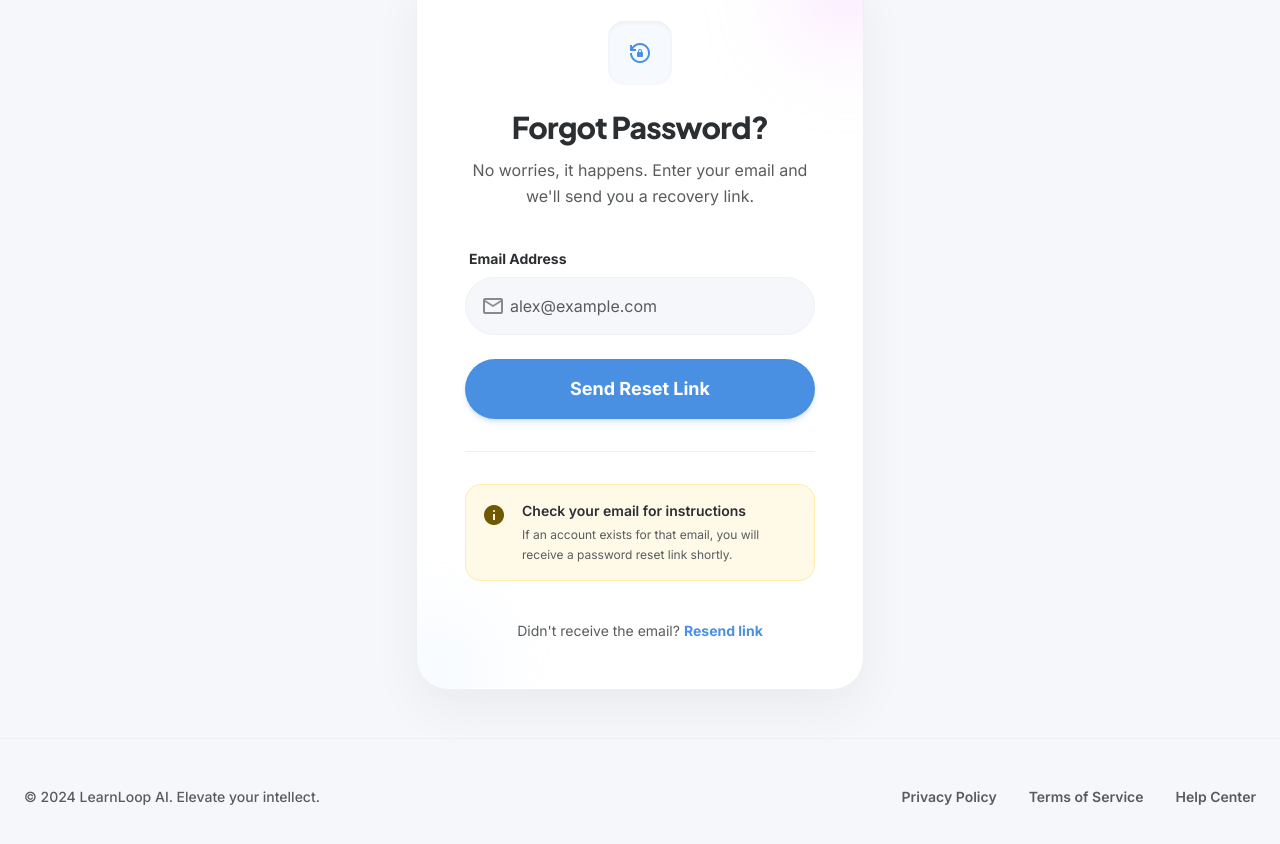
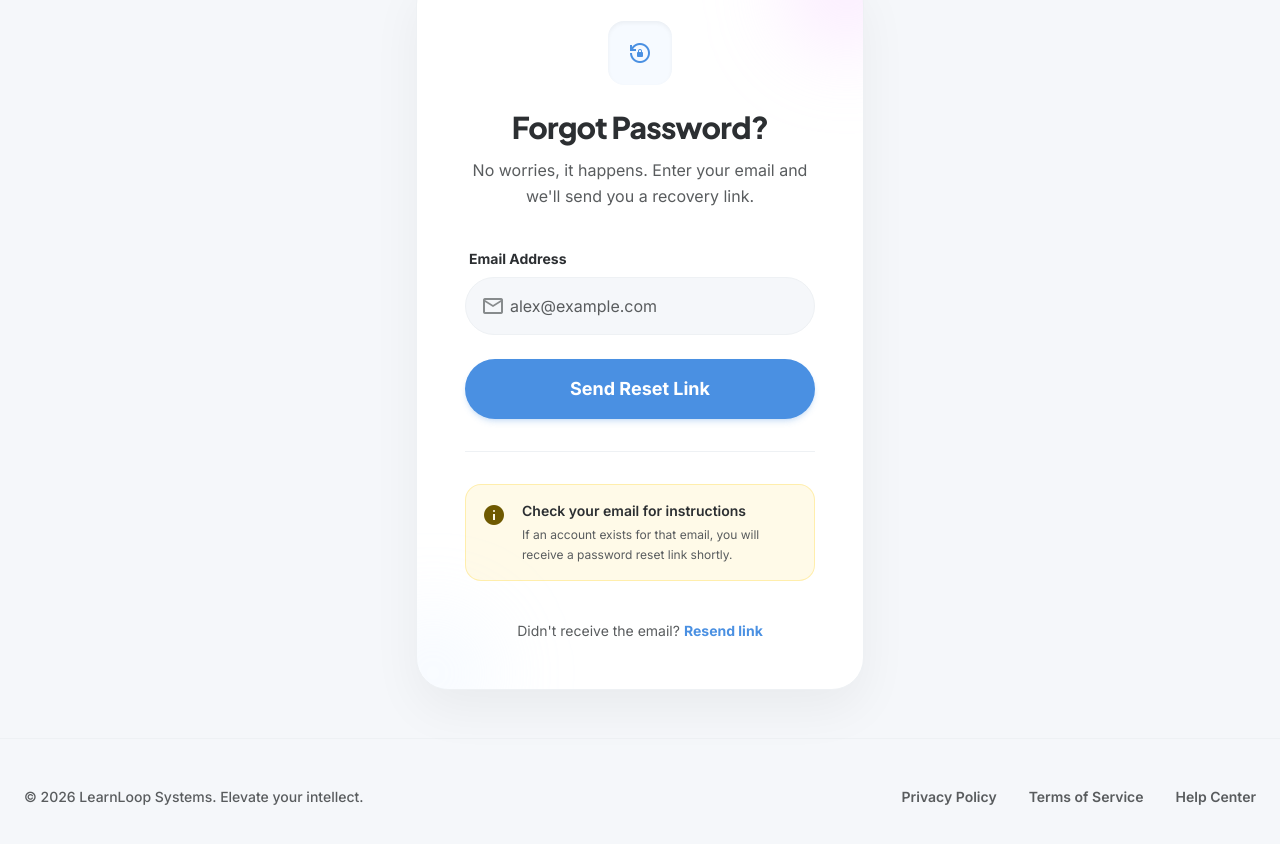
Before and after one commit to nwhator/LearnLoop, a Next.js app: page /forgot-password in a window 1280 px wide. Shown: the part 156-1000 px from the top of the page. Built offline with nearby package versions, Linux system fonts and the light colour scheme.

Commit message:
Update page.tsx, Footer on forget password screen

```diff
--- a/app/(auth)/forgot-password/page.tsx
+++ b/app/(auth)/forgot-password/page.tsx
@@ -89,7 +89,7 @@ export default function ForgotPasswordPage() {
       <footer className="w-full py-12 px-6 max-w-7xl mx-auto border-t border-surface-container">
         <div className="flex flex-col md:flex-row justify-between items-center gap-6">
           <div className="text-surface-variant text-sm font-medium">
-            © 2024 LearnLoop AI. Elevate your intellect.
+            © 2026 LearnLoop Systems. Elevate your intellect.
           </div>
           <div className="flex gap-8">
             <Link href="/privacy" className="text-surface-variant hover:text-primary transition-all text-sm font-semibold hover:underline decoration-2 underline-offset-4">Privacy Policy</Link>
```
